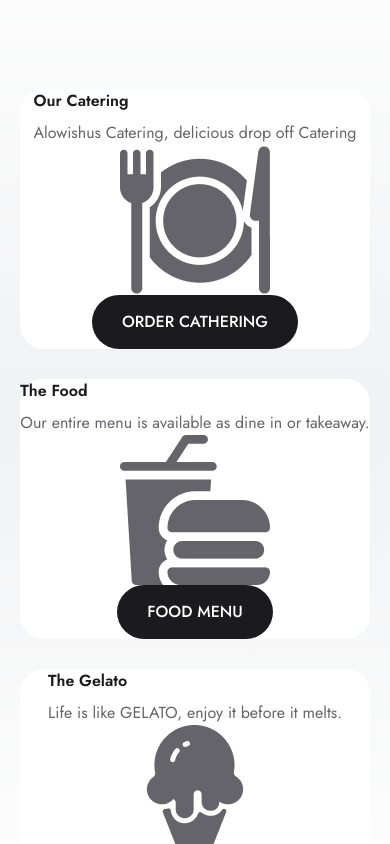
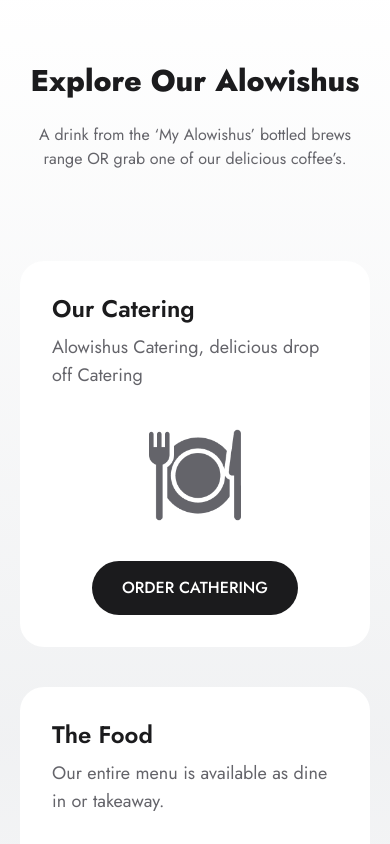
Before and after one commit to AliJalilpour/Alowishus, a React (Vite) app in the folder alowishus/: page / in a window 390 px wide. Shown: the part 960-1804 px from the top of the page. Built offline with nearby package versions, Linux system fonts and the light colour scheme.

Commit message:
update files

```diff
--- a/alowishus/src/components/Main/Explore.jsx
+++ b/alowishus/src/components/Main/Explore.jsx
@@ -3,46 +3,46 @@
         <section className="container mx-auto px-5">
             {/* wrapper */}
             <div>
-                <div className="md:pt-20 xl:pt-37.5 mb-22.5 flex flex-col items-center">
-                    <h2 className="font-jost font-extrabold md:text-4xl lg:text-5xl xl:text-6xl text-eerie-black mb-6">Explore Our Alowishus</h2>
+                <div className="max-xl:pt-20 xl:pt-37.5 mb-22.5 flex flex-col items-center">
+                    <h2 className="font-jost font-extrabold max-md:text-3xl md:text-4xl lg:text-5xl xl:text-6xl text-eerie-black mb-6">Explore Our Alowishus</h2>
                     <p className="font-jost md:text-xl xl:text-2xl text-granite-gray max-w-150 text-center">A drink from the ‘My Alowishus’ bottled brews range OR grab one of our delicious coffee’s.</p>
                 </div>
                 {/* order & menu & discover more */}
-                <div className="grid grid-cols-1 md:grid-cols-2 lg:grid-cols-3 gap-7.5">
+                <div className="grid grid-cols-1 md:grid-cols-2 lg:grid-cols-3 max-md:gap-10 md:gap-7.5">
                     {/* order cathering */}
-                    <div className="flex flex-col justify-between items-center rounded-3xl shadow-2xl bg-white md:p-8 lg:py-5 lg:px-10 xl:p-10">
-                        <div className="md:mb-5 lg:mb-10 xl:mb-15">
-                            <h3 className="font-jost font-semibold md:text-3xl xl:text-4xl text-eerie-black mb-2">Our Catering</h3>
-                            <p className="font-jost md:text-xl xl:text-2xl text-granite-gray">Alowishus Catering, delicious drop off Catering</p>
+                    <div className="flex flex-col justify-between items-center rounded-3xl shadow-2xl bg-white max-lg:p-8 lg:py-5 lg:px-10 xl:p-10">
+                        <div className="max-md:mb-10 md:mb-5 lg:mb-10 xl:mb-15">
+                            <h3 className="font-jost font-semibold max-md:text-2xl md:text-3xl xl:text-4xl text-eerie-black mb-2">Our Catering</h3>
+                            <p className="font-jost max-md:text-lg  md:text-xl xl:text-2xl text-granite-gray">Alowishus Catering, delicious drop off Catering</p>
                         </div>
                         <div className="flex flex-col items-center">
-                            <div className="md:w-25 lg:w-30 xl:w-40 md:mb-15 lg:mb-10 xl:mb-15">
+                            <div className="max-md:w-23 md:w-25 lg:w-30 xl:w-40 max-md:mb-10 md:mb-15 lg:mb-10 xl:mb-15">
                                 <img src="/image/food.png" alt="order" />
                             </div>
                             <a href="#" className="text-white font-jost font-medium md:text-sm lg:text-base xl:text-lg flex py-3.75 px-7.5 rounded-full bg-eerie-black">ORDER CATHERING</a>
                         </div>
                     </div>
                     {/* food menu */}
-                    <div className="flex flex-col justify-between items-center rounded-3xl shadow-2xl bg-white md:p-8 lg:py-5 lg:px-10 xl:p-10">
-                        <div className="md:mb-10 xl:mb-15">
-                            <h3 className="font-jost font-semibold md:text-3xl xl:text-4xl text-eerie-black mb-2">The Food</h3>
-                            <p className="font-jost md:text-xl xl:text-2xl text-granite-gray">Our entire menu is available as dine in or takeaway.</p>
+                    <div className="flex flex-col justify-between items-center rounded-3xl shadow-2xl bg-white max-lg:p-8 lg:py-5 lg:px-10 xl:p-10">
+                        <div className="max-md:mb-10 md:mb-5 lg:mb-10 xl:mb-15">
+                            <h3 className="font-jost font-semibold max-md:text-2xl md:text-3xl xl:text-4xl text-eerie-black mb-2">The Food</h3>
+                            <p className="font-jost max-md:text-lg md:text-xl xl:text-2xl text-granite-gray">Our entire menu is available as dine in or takeaway.</p>
                         </div>
                         <div className="flex flex-col items-center">
-                            <div className="md:w-25 lg:w-30 xl:w-40 md:mb-15 lg:mb-10 xl:mb-15">
+                            <div className="max-md:w-23 md:w-25 lg:w-30 xl:w-40 max-md:mb-10 md:mb-15 lg:mb-10 xl:mb-15">
                                 <img src="/image/fast-food.png" alt="order" />
                             </div>
                             <a href="#" className="text-white font-jost font-medium md:text-sm lg:text-base xl:text-lg flex py-3.75 px-7.5 rounded-full bg-eerie-black">FOOD MENU</a>
                         </div>
                     </div>
                     {/* discover more */}
-                    <div className="flex flex-col justify-between items-center rounded-3xl shadow-2xl bg-white md:p-8 lg:py-5 lg:px-10 xl:p-10">
-                        <div className="md:mb-5 lg:mb-10 xl:mb-15">
-                            <h3 className="font-jost font-semibold md:text-3xl xl:text-4xl text-eerie-black mb-2">The Gelato</h3>
-                            <p className="font-jost md:text-xl xl:text-2xl text-granite-gray">Life is like GELATO, enjoy it before it melts.</p>
+                    <div className="flex flex-col justify-between items-center rounded-3xl shadow-2xl bg-white max-lg:p-8 lg:py-5 lg:px-10 xl:p-10">
+                        <div className="max-md:mb-10 md:mb-5 lg:mb-10 xl:mb-15">
+                            <h3 className="font-jost font-semibold max-md:text-2xl md:text-3xl xl:text-4xl text-eerie-black mb-2">The Gelato</h3>
+                            <p className="font-jost max-md:text-lg md:text-xl xl:text-2xl text-granite-gray">Life is like GELATO, enjoy it before it melts.</p>
                         </div>
                         <div className="flex flex-col items-center">
-                            <div className="md:w-25 lg:w-30 xl:w-40 md:mb-15 lg:mb-10 xl:mb-15">
+                            <div className="max-md:w-23 md:w-25 lg:w-30 xl:w-40 max-md:mb-10 md:mb-15 lg:mb-10 xl:mb-15">
                                 <img src="/image/ice-cream.png" alt="order" />
                             </div>
                             <a href="#" className="text-white font-jost font-medium md:text-sm lg:text-base xl:text-lg flex py-3.75 px-7.5 rounded-full bg-eerie-black">DISCOVER MORE</a>
--- a/alowishus/src/components/Main/Introduction.jsx
+++ b/alowishus/src/components/Main/Introduction.jsx
@@ -2,7 +2,7 @@
     return (
         <section className="container mx-auto px-5">
             {/* wrapper */}
-            <div className="flex flex-col-reverse md:flex-row md:items-center gap-y-10 md:justify-between md:pb-20 lg:pb-30 xl:pb-40">
+            <div className="flex flex-col-reverse md:flex-row md:items-center gap-y-10 md:justify-between max-lg:pb-20 lg:pb-30 xl:pb-40">
                 {/* introduction */}
                 <div className="flex-1 ">
                     <div>
```
